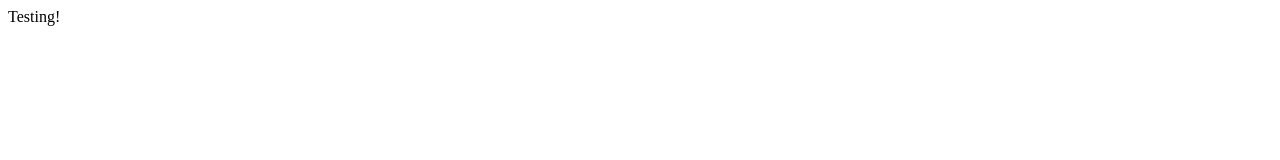
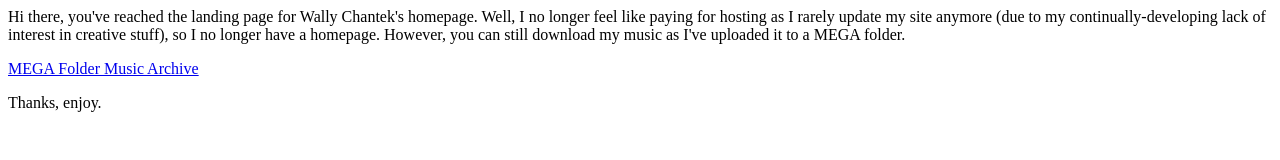
Before and after one commit to wallychantek/wallychantek.github.io, a plain HTML site: page index.html in a window 1280 px wide. Drawn offline with Linux system fonts and the light colour scheme.

Commit message:
Update index.html

```diff
--- a/index.html
+++ b/index.html
@@ -1 +1,3 @@
-<p>Testing!</p>
+<p>Hi there, you've reached the landing page for Wally Chantek's homepage. Well, I no longer feel like paying for hosting as I rarely update my site anymore (due to my continually-developing lack of interest in creative stuff), so I no longer have a homepage. However, you can still download my music as I've uploaded it to a MEGA folder.</p>
+<p><a href="https://mega.nz/folder/1gt3GCTB#ygGxv8OzhY2hxFTvBg4w-w">MEGA Folder Music Archive</a></p>
+<p>Thanks, enjoy.</p>
```
